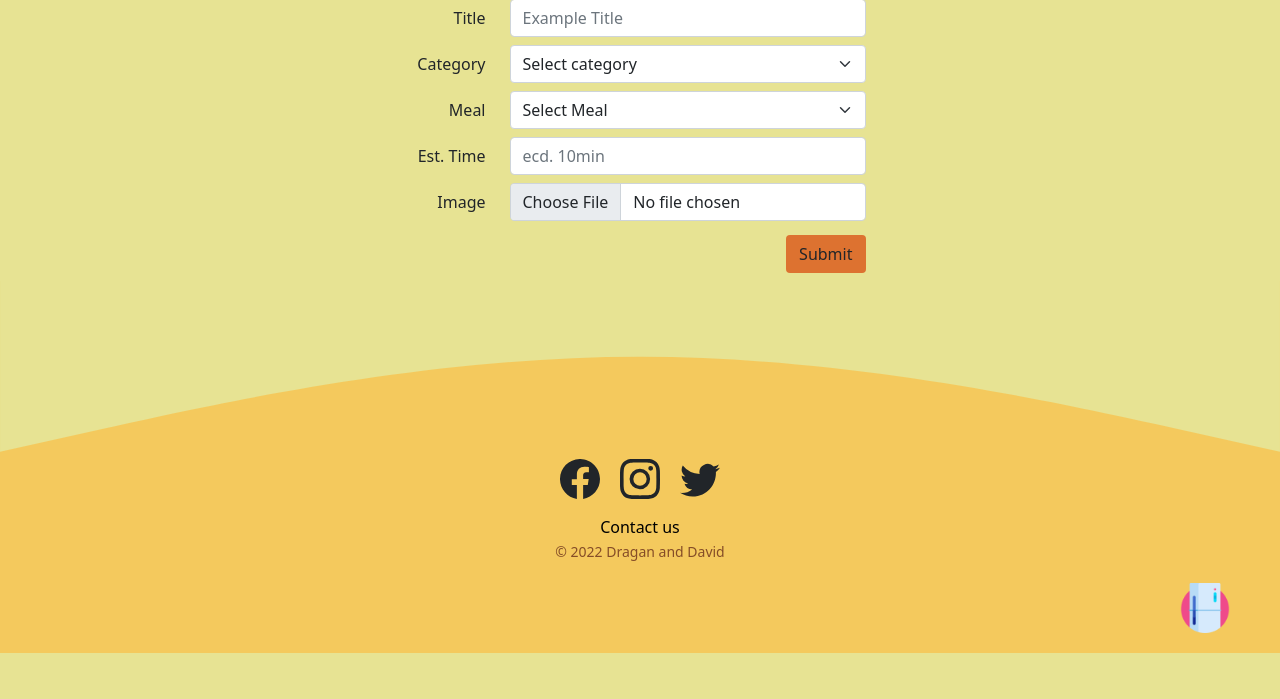
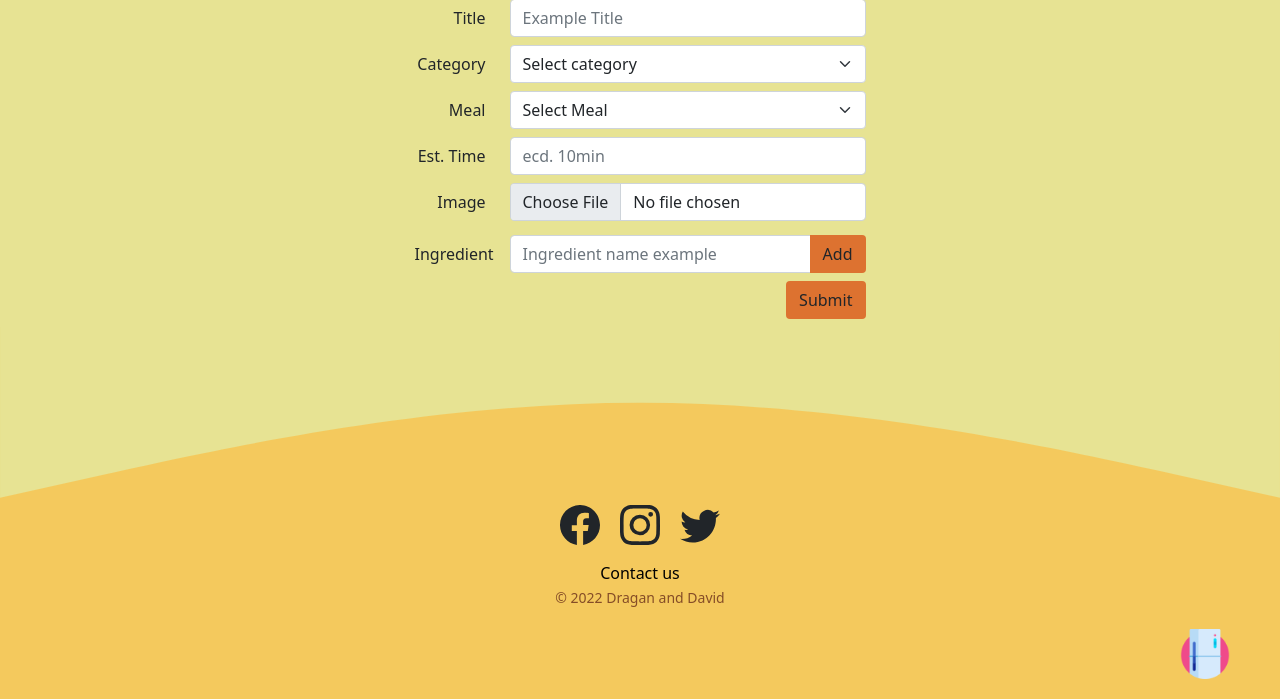
Before and after one commit to boostedgagi/myFridge, a PHP site: page /myFridge/recipeInput.php in a window 1280 px wide. Shown: the part 211-910 px from the top of the page. Before the commit the page ends 864 px from the top, so only its background shows below. Run offline with PHP 8.4, Linux system fonts and the light colour scheme.

Commit message:
recipeInput.php zavrsen

```diff
--- a/recipeInput.php
+++ b/recipeInput.php
@@ -12,7 +12,8 @@ include "includes/register.php";
         </div>
 
     </div>
-    <form action="" method="POST">
+    <form action="" id="add-ingredients">
+        <div id="form-items">
     <div class="row justify-content-center mb-2">
         <div class="text-end align-self-center col-2 col-md-2 col-lg-1 col-form-label">
             <label for="text" class="m-0 h6">Title</label>
@@ -58,7 +59,6 @@ include "includes/register.php";
         </div>
     </div>
 
-
     <div class="row justify-content-center mb-2">
     <div class="text-end align-self-center col-2 col-md-2 col-lg-1 col-form-label">
     <label for="formFile" class="form-label h6">Image</label>
@@ -69,13 +69,54 @@ include "includes/register.php";
     </div>
 
     <div class="row justify-content-center mb-2">
+        <div class="text-end align-self-center col-2 col-md-2 col-lg-1 col-form-label">
+            <label for="text" class="m-0 h6">Ingredient</label>
+        </div>
+        <div class="col-10 col-md-6 col-lg-4">
+        <div class="input-group">
+        <input type="text" class="form-control" placeholder="Ingredient name example" aria-label="Ingredient name example" aria-describedby="add">
+        <button class="btn bg-orange" type="button" id="add">Add</button>
+        </div>
+        </div>
+
+
+    </div>
+    </div>
+    <div class="row justify-content-center mb-2">
         <div class="col-10 col-md-8 col-lg-5 text-end">
-        <input type="submit" class="btn bg-orange">
+        <input type="submit" class="btn bg-orange" id="submit" name="submit">
         </div>
     </div>
     </form>
 </div>
-
 <?php
 include 'includes/footer.php';
 ?>
+
+
+<script>
+    $(document).ready(function (){
+        let i = 1;
+        $("#add").click(function(){
+            i++;
+            $("#form-items").append('<div class="row justify-content-center mb-2" id="row'+i+'"><div class="text-end align-self-center col-2 col-md-2 col-lg-1 col-form-label"><label for="text" class="m-0 h6">Ingredient</label></div><div class="col-10 col-md-6 col-lg-4"><div class="input-group"><input type="text" class="form-control" placeholder="Ingredient name example" aria-label="Ingredient name example" aria-describedby="add"><button class="btn btn-danger btn-remove" type="button" id="'+i+'">X</button></div></div>');
+
+        });
+        $(document).on('click', '.btn-remove', function(){
+            const buttonId = $(this).attr('id');
+            $('#row'+buttonId+'').remove();
+            $(this).remove();
+        });
+        $('submit').click(function(){
+            $.ajax({
+                url: "promena.php",
+                method: "POST",
+                data: $("add-ingredients").serialize(),
+                success: function(data)
+                {
+                    $('#add-ingredients')[0].reset();
+                }
+            });
+        });
+    });
+</script>
```
Also changed, not shown: fridges.php (+4 -3 lines).
